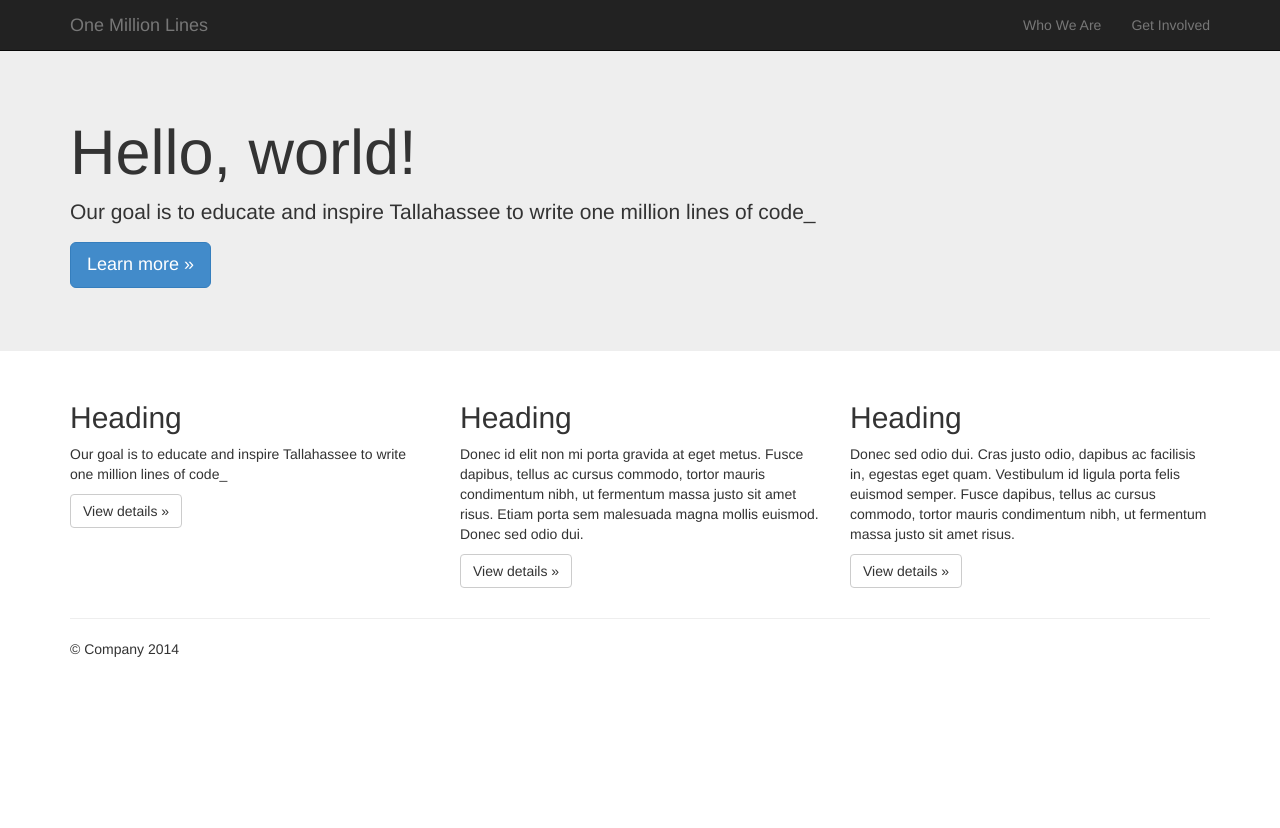
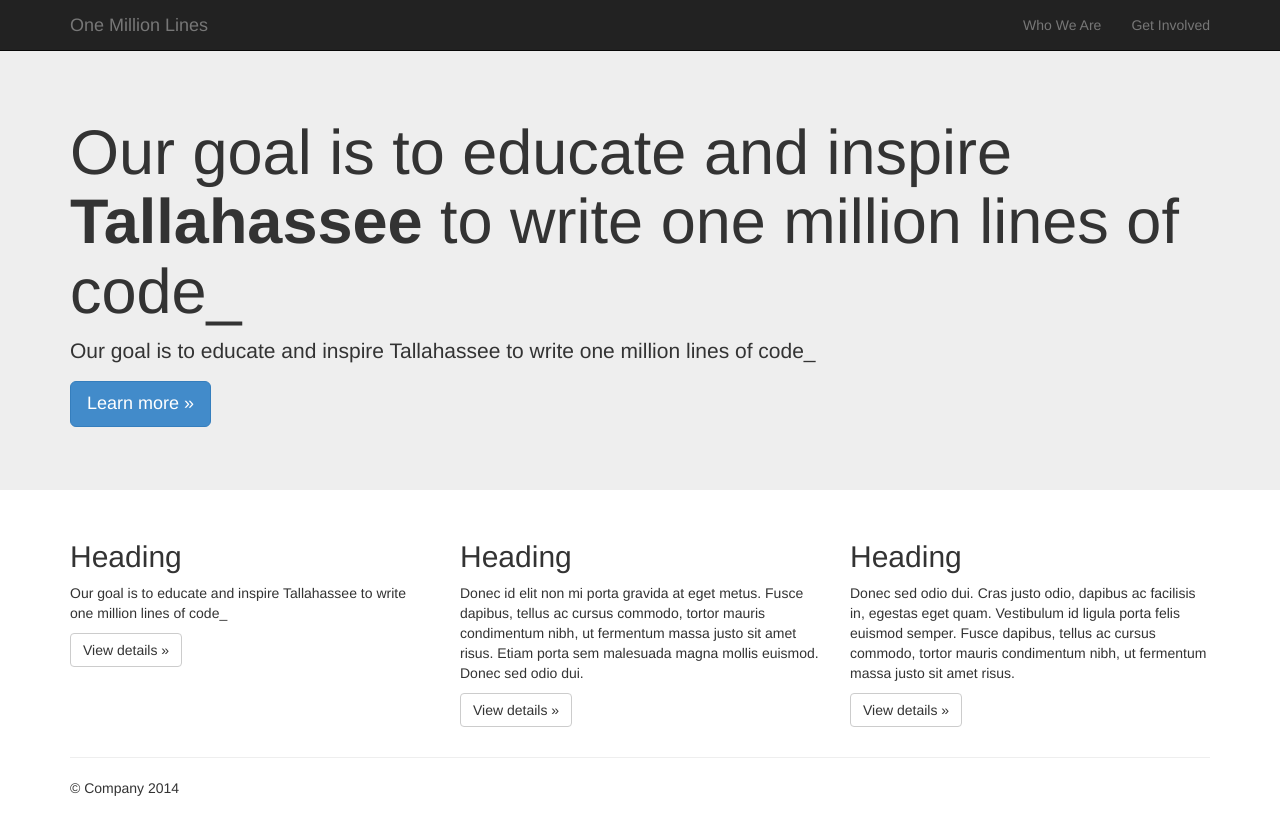
Before and after one commit to gnarlyharly/First-Site, a plain HTML site: page index.html in a window 1280 px wide. Before the commit the page ends 800 px from the top, so only its background shows below. Drawn offline with nearby package versions, Linux system fonts and the light colour scheme; a script that the page names is missing; files whose address does not match are found by name.

Commit message:
Changed where some text was and bolded a word

```diff
--- a/index.html
+++ b/index.html
@@ -51,7 +51,7 @@
     <!-- Main jumbotron for a primary marketing message or call to action -->
     <div class="jumbotron">
       <div class="container">
-        <h1>Hello, world!</h1>
+        <h1>Our goal is to educate and inspire <strong> Tallahassee </strong> to write one million lines of code_</h1>
         <p>Our goal is to educate and inspire Tallahassee to write one million lines of code_</p>
         <p><a class="btn btn-primary btn-lg" role="button">Learn more &raquo;</a></p>
       </div>
```
